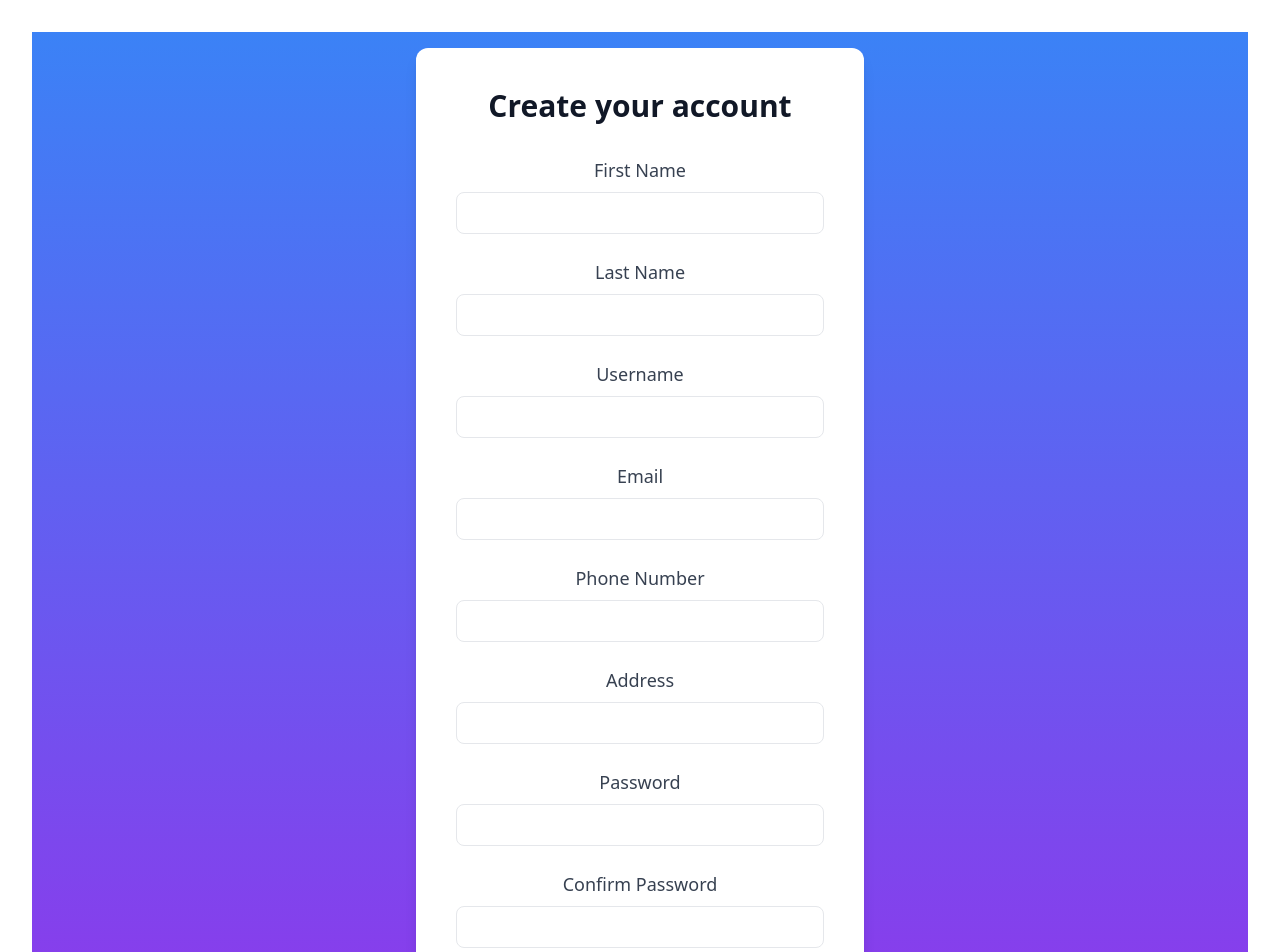
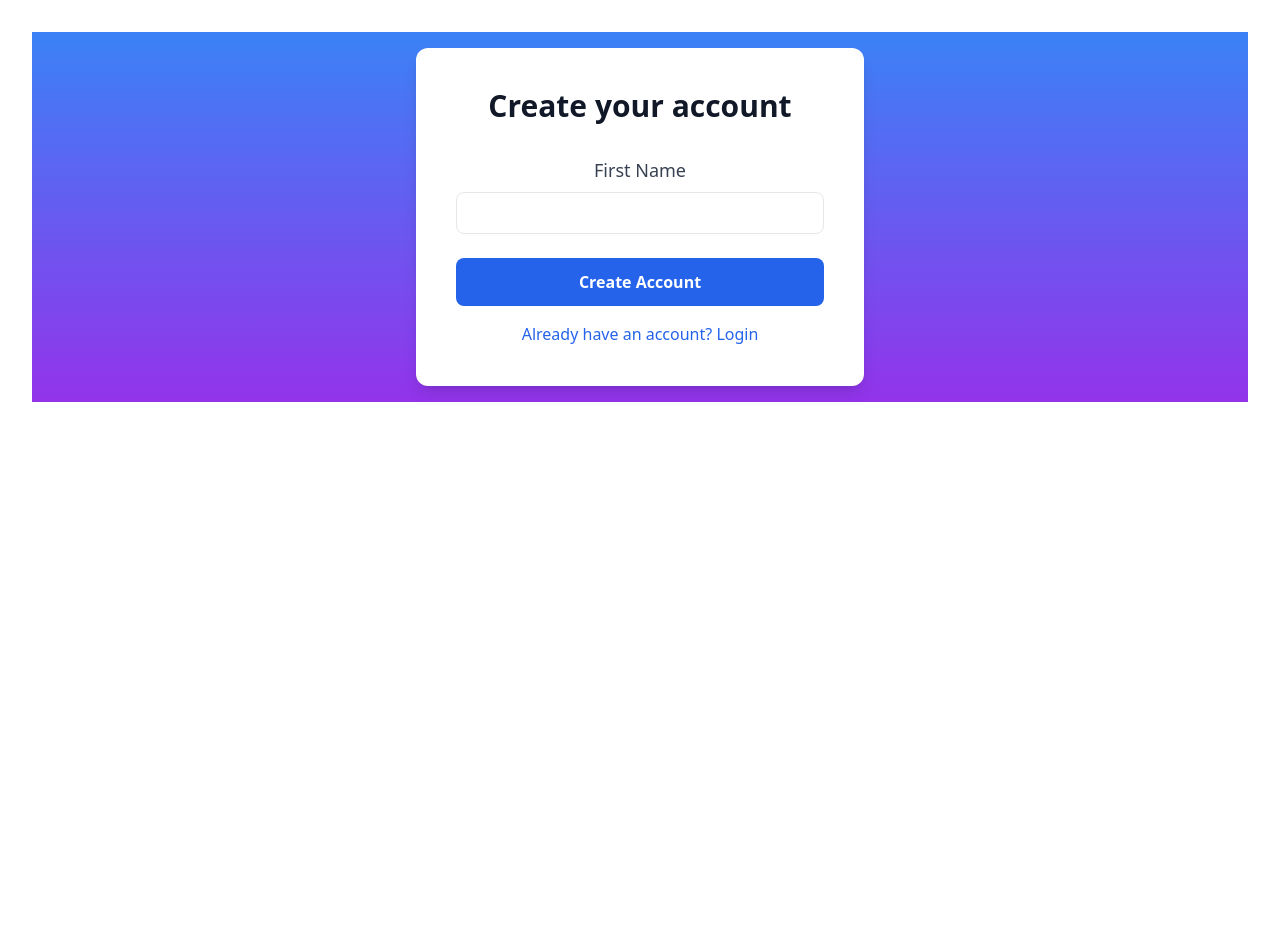
Before and after one commit to JAPH254/Heaviety-Pro, a React (Vite) app in the folder frontend/: page /register in a window 1280 px wide. Shown: the top 952 px of the page. After the commit the page ends 800 px from the top, so only its background shows below. Built offline with nearby package versions, Linux system fonts and the light colour scheme.

Commit message:
fix: fixed errors

```diff
--- a/frontend/src/pages/register.jsx
+++ b/frontend/src/pages/register.jsx
@@ -1,7 +1,7 @@
-
 import { Link, useNavigate } from 'react-router-dom';
 import { useForm } from 'react-hook-form';
 import { useRegisterUserMutation } from './registerApi';
+import React from 'react';
 
 const CenteredBox = ({ children }) => (
   <div className="flex flex-col min-h-full bg-gradient-to-b from-blue-500 to-purple-600 p-4">
@@ -17,7 +17,7 @@ const Heading = () => (
   <h2 className="text-3xl font-extrabold text-gray-900">Create your account</h2>
 );
 
-const RegisterForm = ({
+const RegisterForm = React.memo(({
   onSubmit,
   register,
   handleSubmit,
@@ -26,7 +26,7 @@ const RegisterForm = ({
   watch,
 }) => (
   <form className="mt-8 space-y-6" onSubmit={handleSubmit(onSubmit)}>
-    {/* First Name */}
+
     <div>
       <label htmlFor="first_name" className="block text-lg font-medium text-gray-700">First Name</label>
       <input
@@ -38,100 +38,6 @@ const RegisterForm = ({
       {errors.first_name && <p className="text-red-500 text-sm">{errors.first_name.message}</p>}
     </div>
 
-    {/* Last Name */}
-    <div>
-      <label htmlFor="last_name" className="block text-lg font-medium text-gray-700">Last Name</label>
-      <input
-        id="last_name"
-        type="text"
-        {...register('last_name', { required: 'Last name is required' })}
-        className="mt-2 px-3 py-2 w-full border rounded-lg focus:outline-none focus:ring-2 focus:ring-blue-500"
-      />
-      {errors.last_name && <p className="text-red-500 text-sm">{errors.last_name.message}</p>}
-    </div>
-
-    {/* Username */}
-    <div>
-      <label htmlFor="username" className="block text-lg font-medium text-gray-700">Username</label>
-      <input
-        id="username"
-        type="text"
-        {...register('username', { required: 'Username is required' })}
-        className="mt-2 px-3 py-2 w-full border rounded-lg focus:outline-none focus:ring-2 focus:ring-blue-500"
-      />
-      {errors.username && <p className="text-red-500 text-sm">{errors.username.message}</p>}
-    </div>
-
-    {/* Email */}
-    <div>
-      <label htmlFor="email" className="block text-lg font-medium text-gray-700">Email</label>
-      <input
-        id="email"
-        type="email"
-        {...register('email', { required: 'Email is required' })}
-        className="mt-2 px-3 py-2 w-full border rounded-lg focus:outline-none focus:ring-2 focus:ring-blue-500"
-      />
-      {errors.email && <p className="text-red-500 text-sm">{errors.email.message}</p>}
-    </div>
-
-    {/* Phone */}
-    <div>
-      <label htmlFor="phone" className="block text-lg font-medium text-gray-700">Phone Number</label>
-      <input
-        id="phone"
-        type="tel"
-        {...register('phone', {
-          required: 'Phone number is required',
-          pattern: { value: /^[0-9]{10}$/, message: 'Invalid phone number' },
-        })}
-        className="mt-2 px-3 py-2 w-full border rounded-lg focus:outline-none focus:ring-2 focus:ring-blue-500"
-      />
-      {errors.phone && <p className="text-red-500 text-sm">{errors.phone.message}</p>}
-    </div>
-
-    {/* Address */}
-    <div>
-      <label htmlFor="address" className="block text-lg font-medium text-gray-700">Address</label>
-      <input
-        id="address"
-        type="text"
-        {...register('address', { required: 'Address is required' })}
-        className="mt-2 px-3 py-2 w-full border rounded-lg focus:outline-none focus:ring-2 focus:ring-blue-500"
-      />
-      {errors.address && <p className="text-red-500 text-sm">{errors.address.message}</p>}
-    </div>
-
-    {/* Password */}
-    <div>
-      <label htmlFor="password" className="block text-lg font-medium text-gray-700">Password</label>
-      <input
-        id="password"
-        type="password"
-        {...register('password', {
-          required: 'Password is required',
-          minLength: { value: 6, message: 'Password must be at least 6 characters long' },
-        })}
-        className="mt-2 px-3 py-2 w-full border rounded-lg focus:outline-none focus:ring-2 focus:ring-blue-500"
-      />
-      {errors.password && <p className="text-red-500 text-sm">{errors.password.message}</p>}
-    </div>
-
-    {/* Confirm Password */}
-    <div>
-        <label htmlFor="re_password" className="block text-lg font-medium text-gray-700">Confirm Password</label>
-        <input
-          id="re_password"
-          type="password"
-          {...register('re_password', {
-            required: 'Please confirm your password',
-            validate: (value) =>
-              value === watch("password") || 'Passwords do not match', // Access watch here
-          })}
-          className="mt-2 px-3 py-2 w-full border rounded-lg focus:outline-none focus:ring-2 focus:ring-blue-500"
-        />
-        {errors.re_password && <p className="text-red-500 text-sm">{errors.re_password.message}</p>}
-      </div>
-
     <button
       type="submit"
       className="w-full px-6 py-3 bg-blue-600 text-white font-bold rounded-lg hover:bg-blue-700 transition duration-300 ease-in-out"
@@ -140,24 +46,25 @@ const RegisterForm = ({
       {isLoading ? 'Creating account...' : 'Create Account'}
     </button>
   </form>
-);
+));
 
 const Register = () => {
   const { register, handleSubmit, reset, formState: { errors }, watch } = useForm();
   const [registerUser, { isLoading }] = useRegisterUserMutation();
   const navigate = useNavigate();
 
-  const onSubmitHandler = async (data) => {
-    const {...userData } = data; // Exclude confirmPassword before sending
-    console.log(data)
+  // Use useCallback to memoize the submit handler
+  const onSubmitHandler = React.useCallback(async (data) => {
+    const { ...userData } = data; // Exclude confirmPassword before sending
+    console.log(data);
     try {
       await registerUser(userData).unwrap();
       reset();
-      navigate( '/activateaccout');
+      navigate('/activateaccount');
     } catch (err) {
       console.error('Registration failed', err);
     }
-  };
+  }, [registerUser, reset, navigate]);
 
   return (
     <CenteredBox>
```
Also changed, not shown: frontend/src/pages/userProfileSlice.js (deleted).
